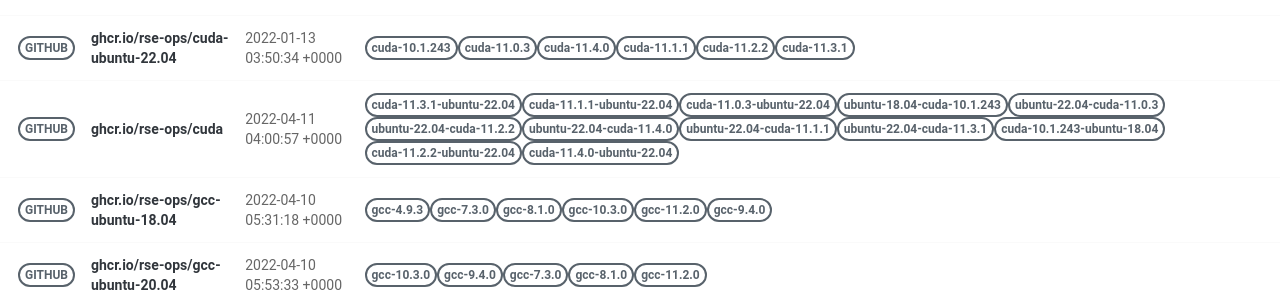
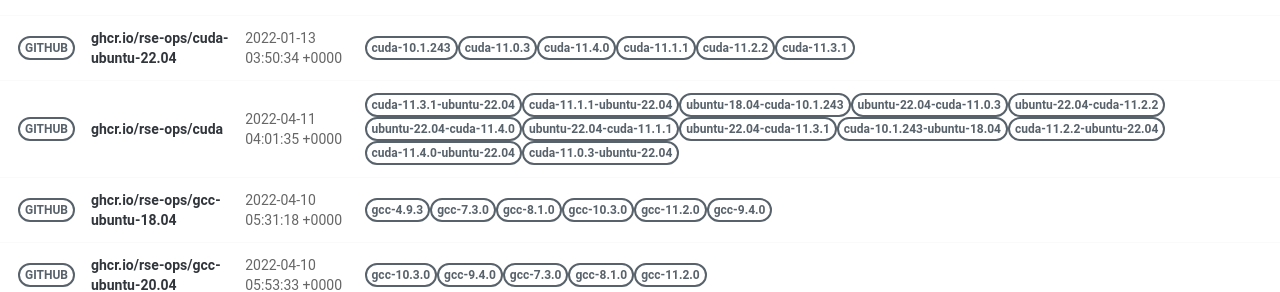
Before and after one commit to rse-ops/docker-images, a Jekyll site: the page built from pages/index.md, in a window 1280 px wide. Shown: the part 414-706 px from the top of the page. Built offline with Jekyll 4.4.1, drawn with Linux system fonts in a browser that asks for light colours; nearby versions of some CDN libraries.

Commit message:
Automated push to update library 2022-04-11

```diff
--- a/_library/ghcr.io-rse-ops-cuda.md
+++ b/_library/ghcr.io-rse-ops-cuda.md
@@ -1,7 +1,7 @@
 ---
 layout: container
 name: ghcr.io/rse-ops/cuda
-updated_at: 2022-04-11 04:00:57.008717
+updated_at: 2022-04-11 04:01:35.516743
 
 
 container_url: https://github.com/orgs/rse-ops/packages/container/package/cuda
```
Also changed, not shown: other parts of _library/ghcr.io-rse-ops-cuda.md (+3 -3 lines).
